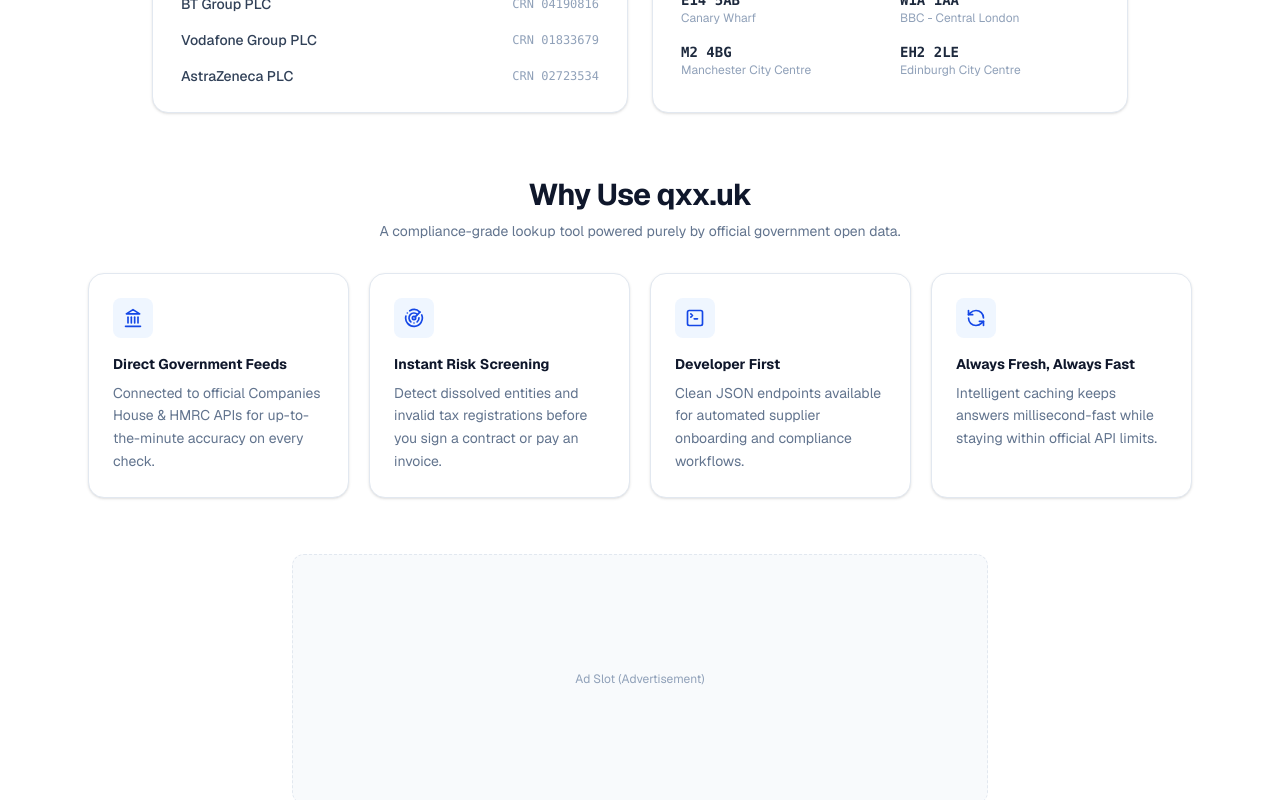
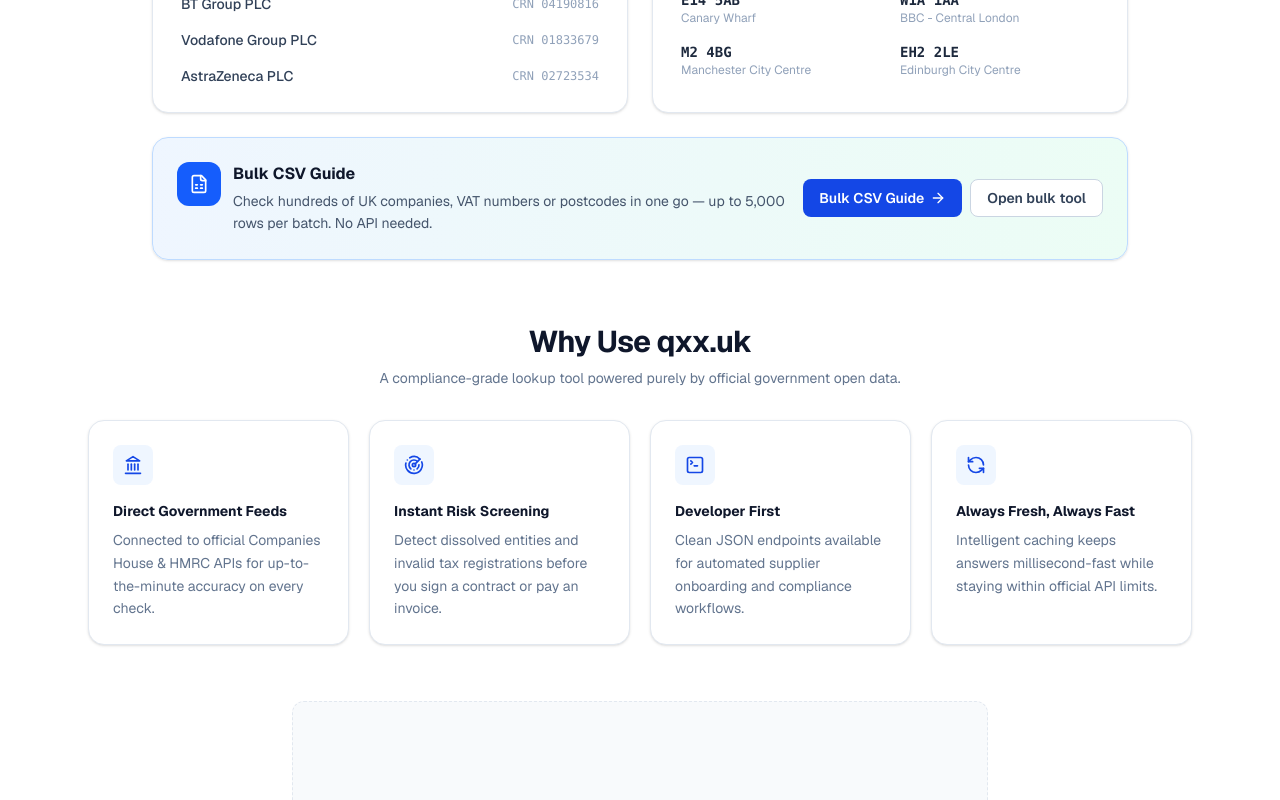
Before and after one commit to zhang1200aa-cpu/qxx, a Next.js app: page / in a window 1280 px wide. Shown: the part 980-1780 px from the top of the page. Built offline with nearby package versions, Linux system fonts and the light colour scheme; no server answers.

Commit message:
feat: add /bulk-guide entry points to header, footer and homepage

```diff
--- a/components/layout/Footer.tsx
+++ b/components/layout/Footer.tsx
@@ -16,6 +16,7 @@
         { href: "/vat", label: dict.nav.vatValidator },
         { href: "/postcode", label: dict.nav.postcodeLookup },
         { href: "/dashboard", label: dict.nav.dashboard },
+        { href: "/bulk-guide", label: dict.nav.bulkGuide },
       ],
     },
     {
--- a/components/layout/Header.tsx
+++ b/components/layout/Header.tsx
@@ -13,6 +13,7 @@
     { href: "/vat", label: dict.nav.vatValidator },
     { href: "/postcode", label: dict.nav.postcodeLookup },
     { href: "/pricing", label: dict.nav.pricing },
+    { href: "/bulk-guide", label: dict.nav.bulkGuide },
     { href: "/api-docs", label: dict.nav.apiDocs },
   ];
 }
--- a/components/ui/QuickLinks.tsx
+++ b/components/ui/QuickLinks.tsx
@@ -1,5 +1,5 @@
 import Link from "next/link";
-import { ArrowRight } from "lucide-react";
+import { ArrowRight, FileSpreadsheet } from "lucide-react";
 import { POPULAR_COMPANIES, POPULAR_POSTCODES } from "@/lib/seed";
 import { getLang } from "@/lib/i18n";
 import { getDict } from "@/lib/i18n-dict";
@@ -71,6 +71,45 @@
           ))}
         </ul>
       </section>
+
+      {/* 批量查询指南入口（全宽卡片，引导非技术用户） */}
+      <section
+        aria-label={dict.nav.bulkGuide}
+        className="rounded-2xl border border-blue-200 bg-gradient-to-r from-blue-50 to-emerald-50 p-6 shadow-sm transition-shadow hover:shadow-md sm:col-span-2"
+      >
+        <div className="flex flex-col items-start justify-between gap-4 sm:flex-row sm:items-center">
+          <div className="flex items-start gap-3">
+            <span className="inline-flex h-11 w-11 shrink-0 items-center justify-center rounded-xl bg-blue-600 text-white">
+              <FileSpreadsheet className="h-5 w-5" aria-hidden="true" />
+            </span>
+            <div>
+              <h2 className="text-base font-bold text-slate-900">{dict.nav.bulkGuide}</h2>
+              <p className="mt-1 max-w-xl text-sm leading-relaxed text-slate-600">
+                {lang === "zh"
+                  ? "一次批量核验数百家英国公司、VAT 税号或邮编 —— 单批次最多 5,000 行。无需 API，复制示例、三步上手。"
+                  : lang === "de"
+                    ? "Prüfen Sie Hunderte britische Firmen, USt-IdNr. oder Postleitzahlen auf einmal – bis zu 5.000 Zeilen pro Batch. Kein API nötig."
+                    : "Check hundreds of UK companies, VAT numbers or postcodes in one go — up to 5,000 rows per batch. No API needed."}
+              </p>
+            </div>
+          </div>
+          <div className="flex shrink-0 flex-wrap gap-2">
+            <Link
+              href="/bulk-guide"
+              className="inline-flex items-center gap-1.5 rounded-lg bg-blue-700 px-4 py-2 text-sm font-semibold text-white transition-colors hover:bg-blue-800"
+            >
+              {dict.nav.bulkGuide}
+              <ArrowRight className="h-4 w-4" aria-hidden="true" />
+            </Link>
+            <Link
+              href="/dashboard"
+              className="inline-flex items-center gap-1.5 rounded-lg border border-slate-300 bg-white px-4 py-2 text-sm font-semibold text-slate-700 transition-colors hover:border-blue-400"
+            >
+              {lang === "zh" ? "去批量工具" : lang === "de" ? "Zum Stapel-Tool" : "Open bulk tool"}
+            </Link>
+          </div>
+        </div>
+      </section>
     </div>
   );
 }
--- a/lib/i18n-de.ts
+++ b/lib/i18n-de.ts
@@ -15,6 +15,7 @@
     signUp: "Konto erstellen",
     dashboard: "Stapel-Tools & Alerts",
     bulkTools: "Stapel-Tools",
+    bulkGuide: "Stapel-CSV-Leitfaden",
     status: "Dienststatus",
   },
   auth: {
--- a/lib/i18n-dict.ts
+++ b/lib/i18n-dict.ts
@@ -15,6 +15,7 @@
     signUp: string;
     dashboard: string;
     bulkTools: string;
+    bulkGuide: string;
     status: string;
   };
   auth: {
--- a/lib/i18n-en.ts
+++ b/lib/i18n-en.ts
@@ -15,6 +15,7 @@
     signUp: "Create Account",
     dashboard: "Bulk Tools & Alerts",
     bulkTools: "Bulk Tools",
+    bulkGuide: "Bulk CSV Guide",
     status: "Service Status",
   },
   auth: {
--- a/lib/i18n-zh.ts
+++ b/lib/i18n-zh.ts
@@ -118,6 +118,7 @@
     signUp: "创建账户",
     dashboard: "批量工具与提醒",
     bulkTools: "批量工具",
+    bulkGuide: "批量查询指南",
     status: "服务状态",
   },
   auth: {
```
